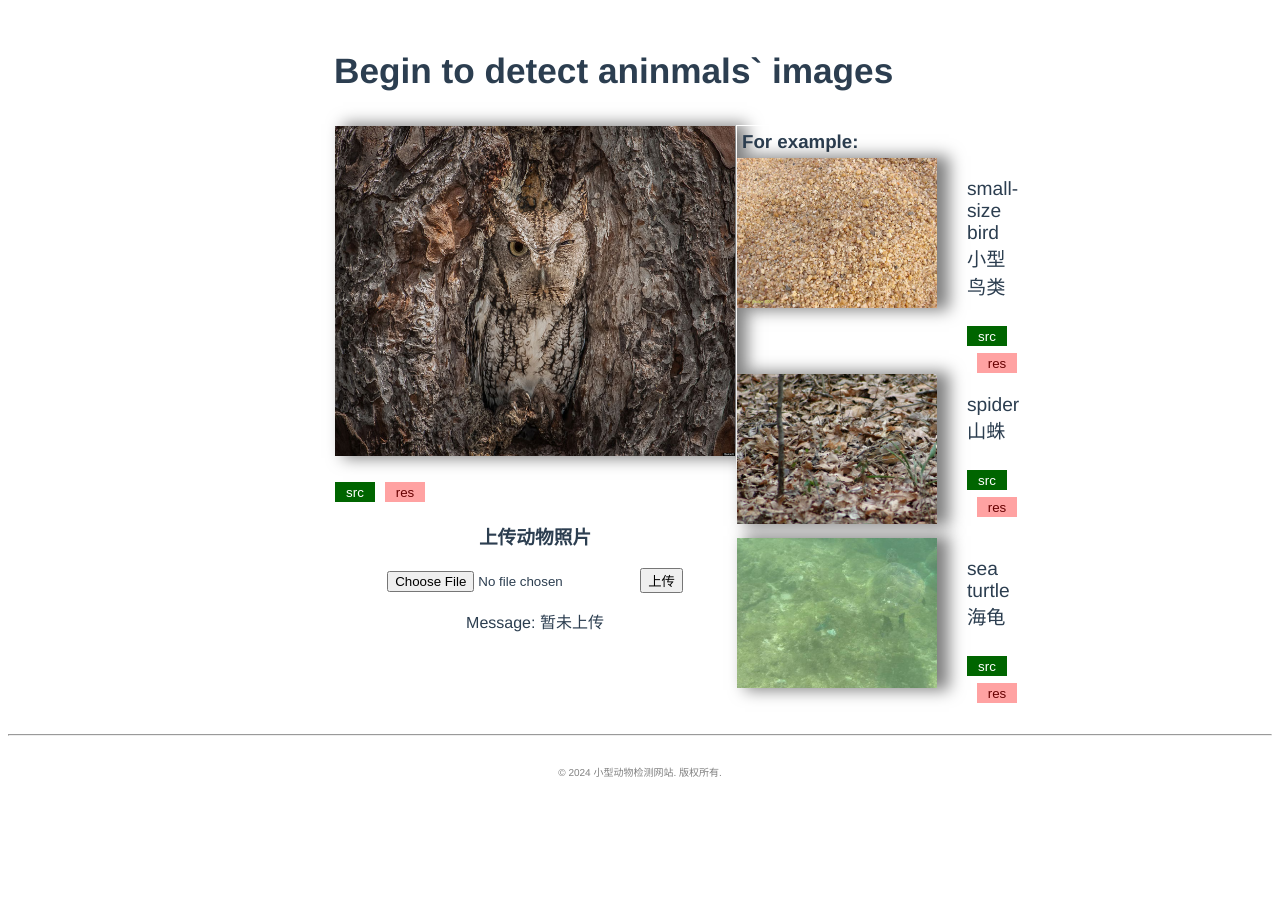
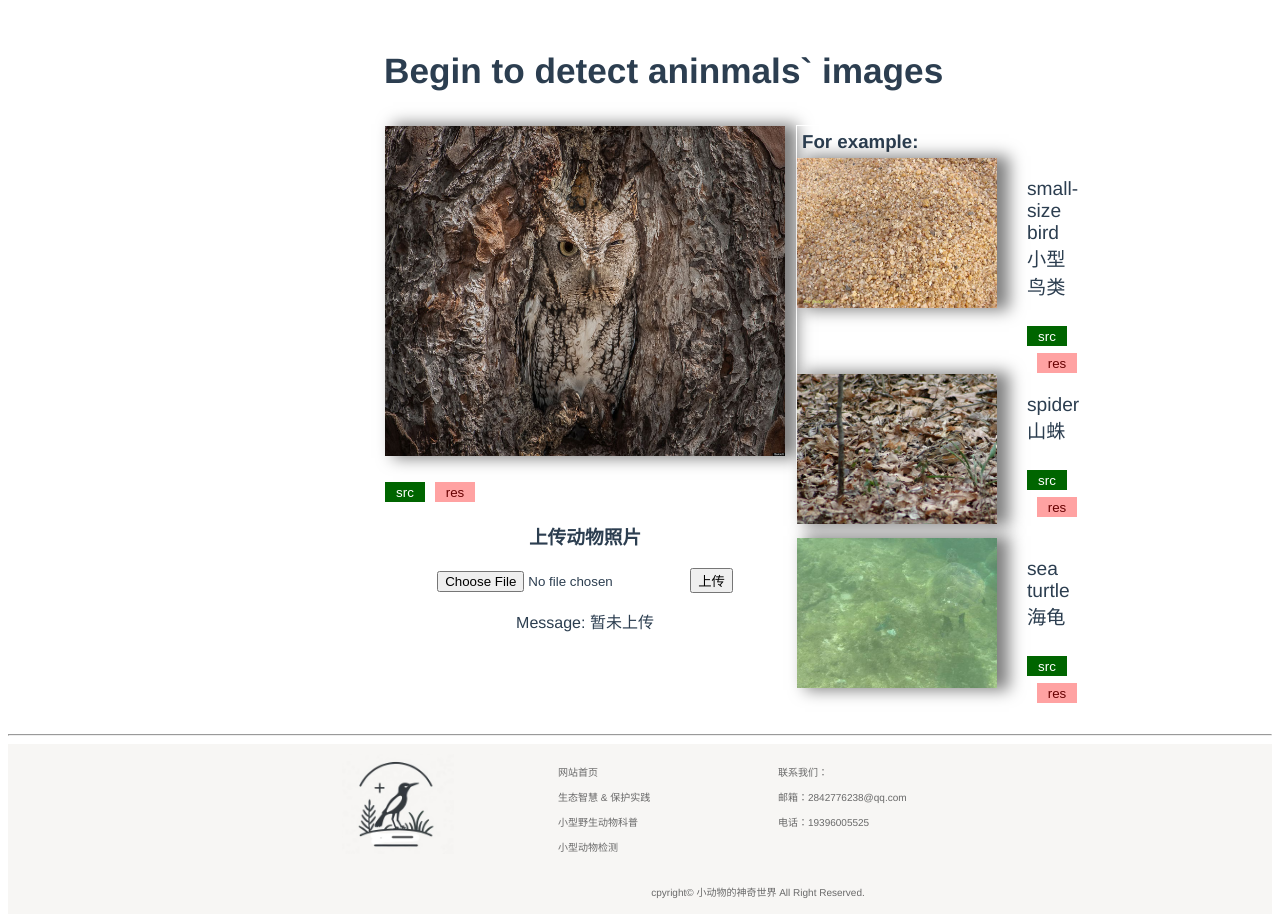
Before and after one commit to www-light/COD, a Vue app in the folder app_front/: page /detect in a window 1280 px wide. Shown: the part 100-1022 px from the top of the page. Before the commit the page ends 907 px from the top, so only its background shows below. Built offline with nearby package versions, Linux system fonts and the light colour scheme.

Commit message:
alter_footer

```diff
--- a/app_front/src/components/Footer.vue
+++ b/app_front/src/components/Footer.vue
@@ -1,8 +1,33 @@
+<script setup lang="ts">
+import router from '@/router';
+</script>
+
 <template>
   <div id="footer-div" style="border: 0px solid black;">
   <hr id="hr2">
     <footer>
-        <p style="color:grey;">&copy; 2024 小型动物检测网站. 版权所有.</p>
+        <!-- <p style="color:grey;">&copy; 2024 小型动物检测网站. 版权所有.</p>   -->
+        <div style="display: flex;">
+          <div class="logo"><img src="../assets/logo1.png" alt="logo" style="height: 100px;"></div>
+          <div>
+            <div style="display: flex;">
+              <div class="content">
+                <router-link to="/" class="link"><div class="item">网站首页</div></router-link>
+                <router-link to="/about#protection" class="link"><div class="item">生态智慧 & 保护实践</div></router-link>
+                <router-link to="/about#introduction" class="link"><div class="item">小型野生动物科普</div></router-link>
+                <router-link to="/detect" class="link"><div class="item">小型动物检测</div></router-link>
+              </div>
+              <div class="content">
+                <div class="item">联系我们：</div>
+                <div class="item">邮箱：2842776238@qq.com</div>
+                <div class="item">电话：19396005525</div>
+              </div>
+            </div>
+            <div>
+              <div style="padding-top: 20px;">cpyright© 小动物的神奇世界 All Right Reserved.</div>
+            </div>
+          </div>
+        </div>
     </footer>
   </div>
 </template>
@@ -15,11 +40,42 @@ footer {
 padding: 10px 0;
 font-size:x-small;
 text-align: center;
+height: 150px;
+background-color: #f7f6f4;
+color: dimgrey;
+}
+
+.logo {
+  box-sizing: border-box;
+  max-height: 200px;
+  width: 280px;
+  margin-left: 250px;
+  border: 0px solid black;
+}
+
+.content {
+  display: block;
+  text-align: left;
+  width: 200px;
+  padding: 0px 10px;
+}
+
+.item {
+  margin: 10px 10px;
+  color:dimgray;
+}
+
+.link {
+  text-decoration: none;
+}
+
+.link :hover{
+  color: #42b983;
 }
 
 #hr2{
-height: 0px;
-background: rgb(255, 255, 255);
+  height: 0px;
+  background: rgb(255, 255, 255);
 }
 
 </style>
--- a/app_front/src/views/DetectPage.vue
+++ b/app_front/src/views/DetectPage.vue
@@ -1,7 +1,7 @@
 <template>
   <div id="all">
 
-    <div style="display: flex; padding:10px 0;">
+    <div style="display: flex; padding:10px 0px;">
       <div style="font-size: 110%;"><h1>Begin to detect aninmals` images</h1></div>
     </div>
 
@@ -30,7 +30,7 @@
         </div>
       </div>
 
-      <div style="border: 1px solid white">
+      <div style="border: 1px solid white; margin-left: 10px;">
 
         <div><h3 style="font-weight:bold; margin: 5px;">For example:</h3></div>
 
@@ -188,8 +188,8 @@ export default {
 /* 盒子样式 */
 #all {
   text-align: left;
-  padding:20px 325px;
-  border: 1xp solid white;
+  padding:20px 295px 20px 375px;
+  border: 1xp solid black;
 }
 
 /* 图片样式 */
```
